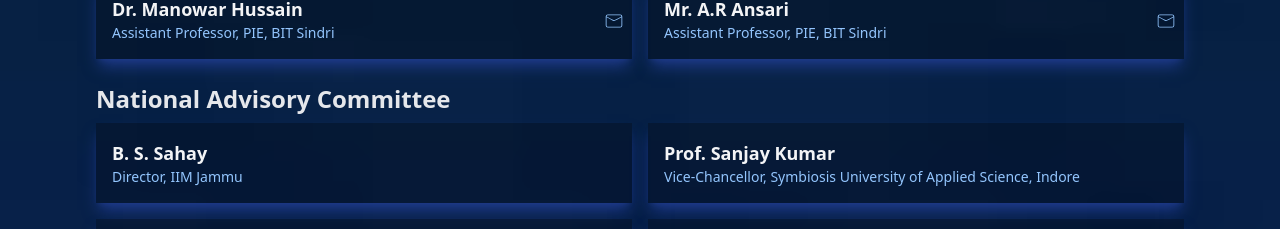
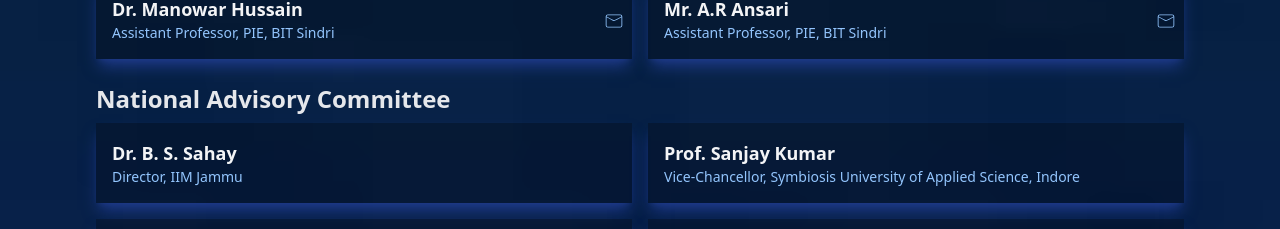
Before and after one commit to sasm25/SASM, a React (Vite) app: page /org-committee in a window 1280 px wide. Shown: the part 1077-1306 px from the top of the page. Built offline with nearby package versions, Linux system fonts and the light colour scheme.

Commit message:
Update member title to include academic designation for organizing committee

```diff
--- a/src/Component/Pages/Organizing-Committee.jsx
+++ b/src/Component/Pages/Organizing-Committee.jsx
@@ -159,7 +159,7 @@
     title: "National Advisory Committee",
     members: [
       {
-        name: "B. S. Sahay",
+        name: "Dr. B. S. Sahay",
         position: "Director, IIM Jammu",
       },
       {
```
